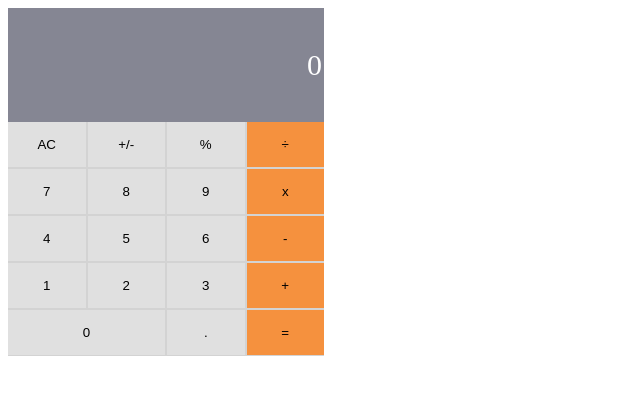
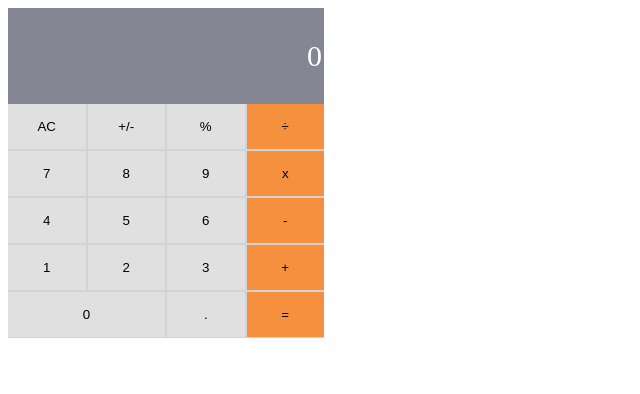
Before and after one commit to CollinsTatang/math-magicians, a React (Create React App) app: page / in a window 1280 px wide. Shown: the top 394 px of the page, without its empty margins (0-640 px from the left). Built offline with nearby package versions, Linux system fonts and the light colour scheme.

Commit message:
Style output-box

```diff
--- a/src/index.css
+++ b/src/index.css
@@ -8,8 +8,7 @@
   color: white;
   font-size: 30px;
   text-align: end;
-  padding: 10px 2px;
-  margin-bottom: 0;
+  padding: 1px 2px;
   background-color: #858693;
 }
 
```
